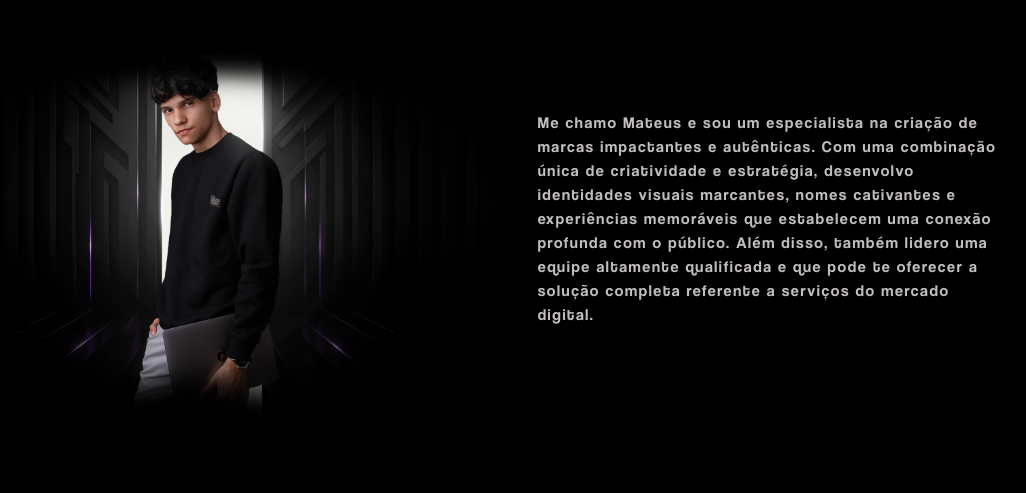
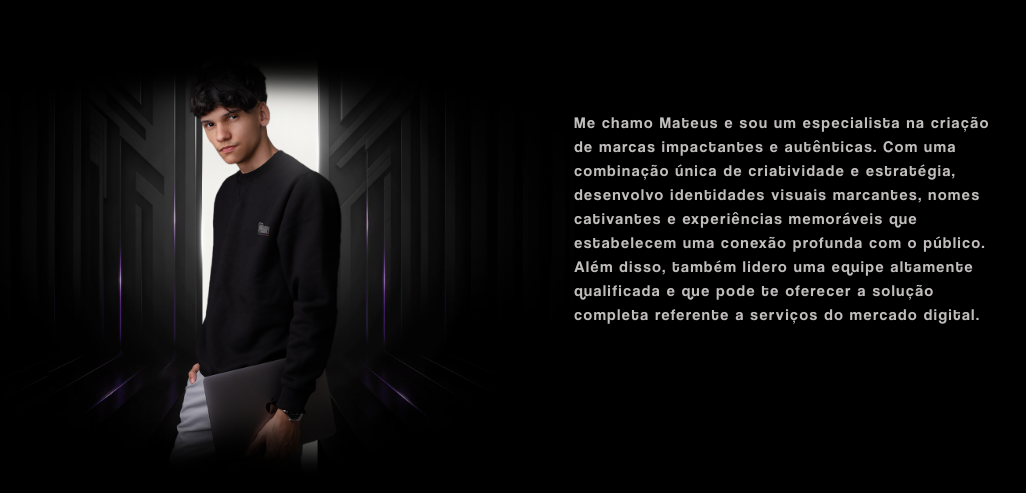
Before and after one commit to dimitri8421/mateus, a plain HTML site: page index.html in a window 1280 px wide. Shown: the part 2304-2797 px from the top of the page, without its empty margins (198-1224 px from the left). Drawn offline with nearby package versions, Linux system fonts and the light colour scheme; a web font is replaced by a local one.

Commit message:
Update index.html

```diff
--- a/index.html
+++ b/index.html
@@ -87,7 +87,7 @@
             <div class=" container position-relative d-flex justify-content-center overflow-hidden pt-5 ">
                 <div class="fundo d-flex align-items-center overflow-hidden z-n1 ">
                     <div class="h-100">
-                        <div class="img" url-image="./assets/img/01.png" height-image="23rem" width-image="41rem">
+                        <div class="img" url-image="./assets/img/01.png" height-image="27rem" width-image="47rem">
                         </div>
                     </div>
                 </div>
```
